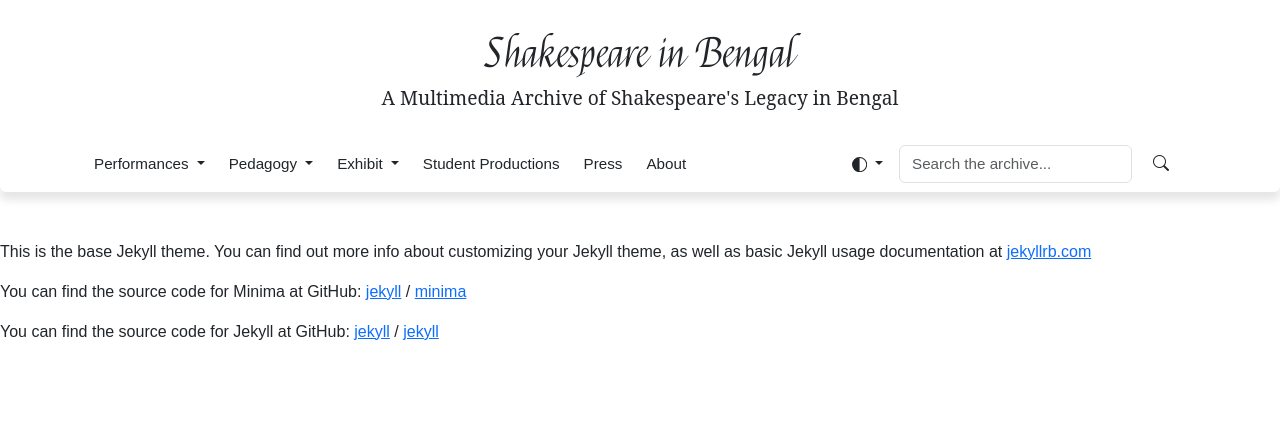
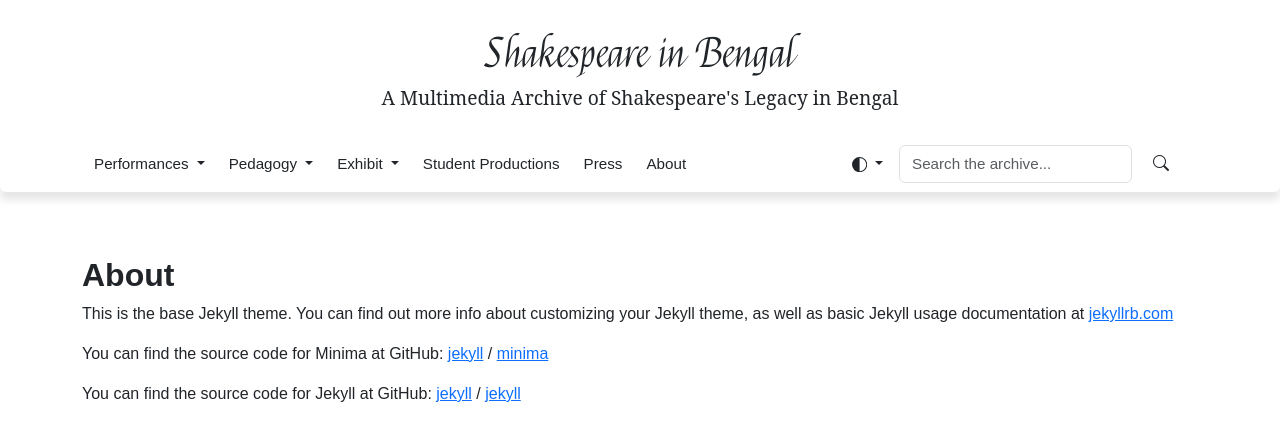
Before and after one commit to shakespeareinbengal/shakespeareinbengal.github.io, a Jekyll site: the page built from about.markdown, in a window 1280 px wide. Shown: the top 441 px of the page. Built offline with Jekyll 4.4.1, drawn with Linux system fonts in a browser that asks for light colours.

Commit message:
Minor change in formatting

```diff
--- a/_layouts/default.html
+++ b/_layouts/default.html
@@ -6,8 +6,11 @@
     <body class="d-flex flex-column h-100">
         <div id="skip-to-content" class="visually-hidden-focusable"><a href="#maincontent">Skip to main content</a></div>
         {% include header.html %}
-        <main id="maincontent" role="main" aria-label="Content" class="flex-shrink-0">
-        {{ content }}
+        <main id="maincontent" role="main" aria-label="Content" class="flex-shrink-0"></main>
+            <div class="container mx-9 my-3">
+                {% if page.title %}<h2 style="text-align: left;"><b>{{ page.title }}</b></h2>{% endif %}
+                {{ content }}
+            </div>
         </main>
         {% include footer.html %}
         {% include foot.html %}
```
